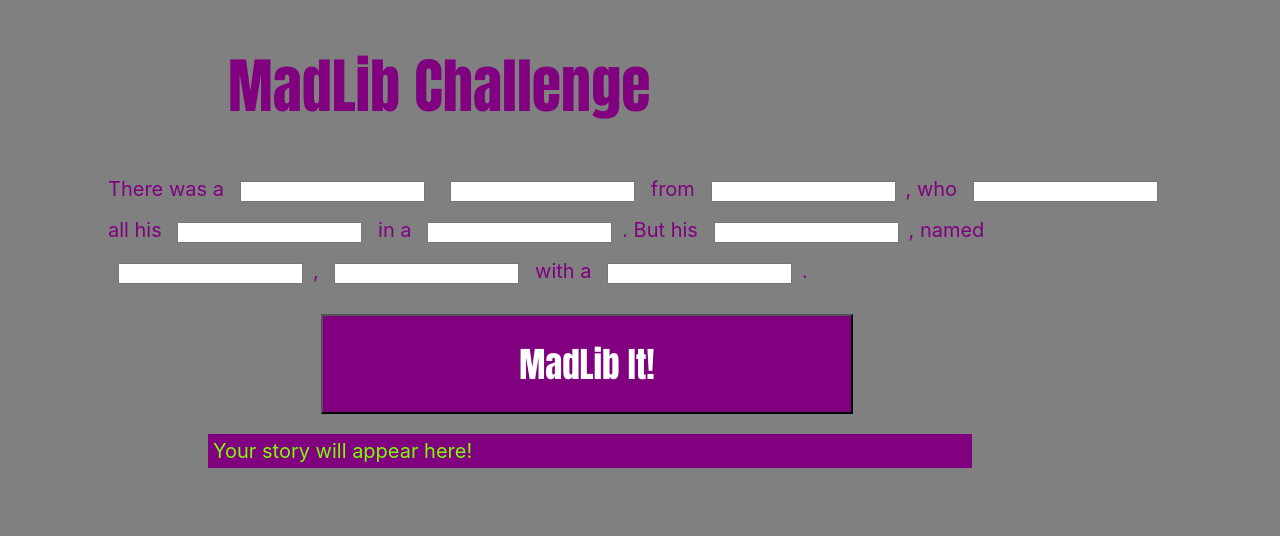
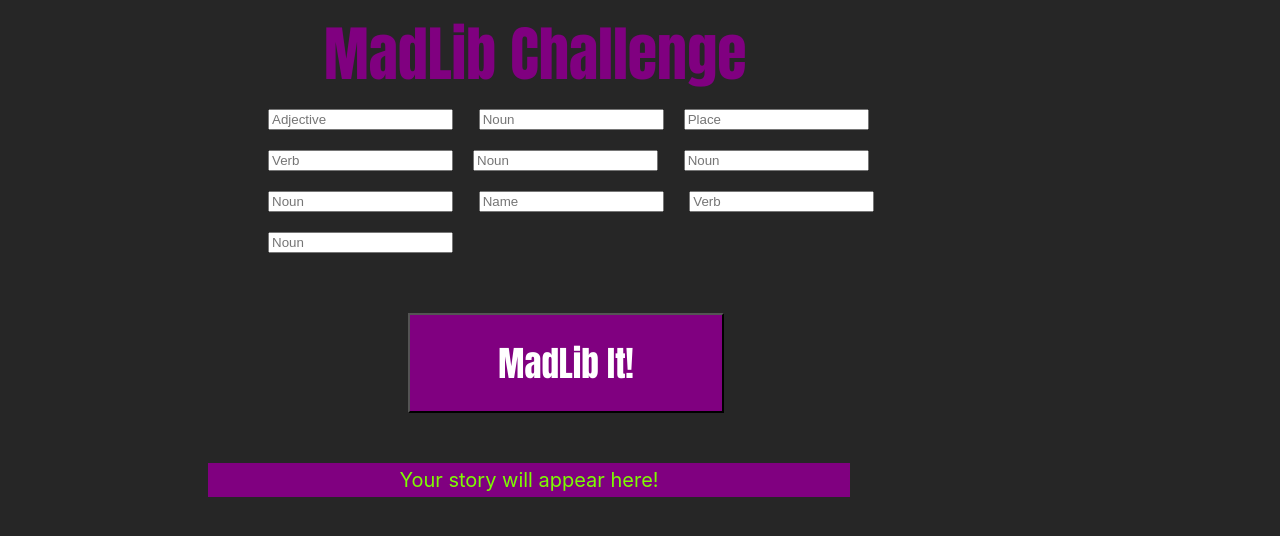
Before and after one commit to seanpatches/MadLib-Game, a plain HTML site: page index.html in a window 1280 px wide. Drawn offline with Linux system fonts and the light colour scheme.

Commit message:
final style

```diff
--- a/index.html
+++ b/index.html
@@ -11,10 +11,12 @@
 <body>
     <h1> MadLib Challenge</h1>
 
-    <p>  There was a <input id="adjective"> <input id="noun1"> from <input id="place">,
-    who <input id="verb1"> all his <input id="noun2">  in a <input id="noun3">.
-    But his <input id="noun4">, named <input id="properNoun">,
-    <input id="verb2"> with a <input id="noun5">.
+    <p> <input placeholder="Adjective" id="adjective">
+        <input placeholder="Noun" id="noun1"><input placeholder="Place"id="place">
+        <input placeholder="Verb" id="verb1"><input placeholder="Noun" id="noun2">
+        <input placeholder="Noun" id="noun3"><input placeholder="Noun" id="noun4">
+        <input placeholder="Name" id="properNoun">
+        <input placeholder="Verb" id="verb2"> <input placeholder="Noun" id="noun5">
     </p>
 
     <p id=button>
--- a/style.css
+++ b/style.css
@@ -1,12 +1,14 @@
 h1 {
     font-size: 60px;
     font-family: Impact, Haettenschweiler, 'Arial Narrow Bold', sans-serif;
+    stroke: 1px, white;
     color: purple;
-    margin-left: 220px;
+    margin: auto;
+    width: 50%;
 }
 
 body{
-    background-color: grey;
+    background-color: rgb(38,38,38);
 
 }
 
@@ -14,8 +16,9 @@ p{
     color: purple;
     font-family: -apple-system, BlinkMacSystemFont, 'Segoe UI', Roboto, Oxygen, Ubuntu, Cantarell, 'Open Sans', 'Helvetica Neue', sans-serif;
     font-size: 20px;
-    margin-right: 100px;
-    margin-left: 100px;
+    margin:auto;
+    width: 50%;
+    margin-left:250px;
 
 }
 
@@ -23,17 +26,19 @@ p{
     background-color: purple;
     margin-right:300px;
     margin-left:200px;
+    margin-top:50px;
     color:lawngreen;
     padding:5px;
     font-family:-apple-system, BlinkMacSystemFont, 'Segoe UI', Roboto, Oxygen, Ubuntu, Cantarell, 'Open Sans', 'Helvetica Neue', sans-serif;
     font-size: 20px;
-
+    text-align: center;
 }
 
 button{
     height: 100px;
     width: 50%;
-    margin-left: 20%;
+    margin-left: 150px;
+    margin-top: 50px;
     background-color: purple;
     color: white;
     font-family: Impact, Haettenschweiler, 'Arial Narrow Bold', sans-serif;
```
